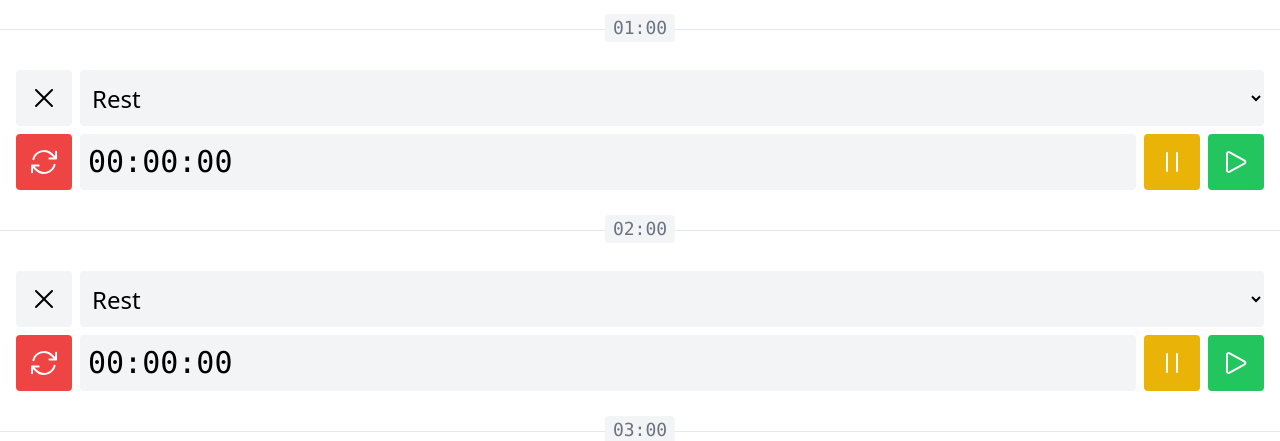
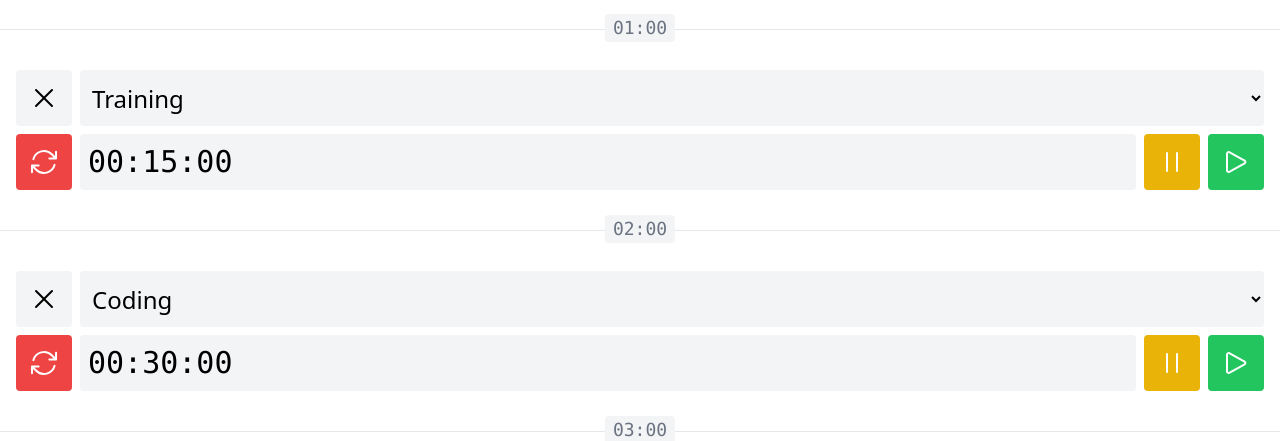
Before and after one commit to sigmarius/vue-ontrack, a Vue app: page /#timeline in a window 1280 px wide. Shown: the part 261-702 px from the top of the page. Built offline with nearby package versions, Linux system fonts and the light colour scheme.

Commit message:
Реализует выбор активностей случайным образом

```diff
--- a/src/App.vue
+++ b/src/App.vue
@@ -22,9 +22,9 @@ function goToPage(page) {
   currentPage.value = page;
 }
 
-const timelineItems = ref(generateTimelineItems());
+const activities = ref(generateActivities());
 
-const activities = ref(generateActivities());
+const timelineItems = ref(generateTimelineItems(activities.value));
 
 // чтобы выполнить повторно функцию, зависящую от реактивных переменных
 // используется функция computed(() => {})
@@ -36,6 +36,7 @@ function deleteActivity(activity) {
   timelineItems.value.forEach((timelineItem) => {
     if (timelineItem.activityId === activity.id) {
       timelineItem.activityId = null;
+      timelineItem.activitySeconds = 0;
     }
   });
 
--- a/src/functions.js
+++ b/src/functions.js
@@ -1,7 +1,6 @@
 import {
   PAGE_TIMELINE,
   HOURS_IN_DAY,
-  MIDNIGHT_HOUR,
   SECONDS_IN_HOUR,
   SECONDS_IN_MINUTE,
   MINUTES_IN_HOUR,
@@ -39,18 +38,15 @@ export function normalizeSelectValue(value) {
     : Number(value);
 }
 
-export function generateTimelineItems() {
-  const timelineItems = [];
+export function generateTimelineItems(activities) {
+  return [...Array(HOURS_IN_DAY).keys()]
+    .map(hour => ({
+      hour,
 
-  for (let hour = MIDNIGHT_HOUR; hour < HOURS_IN_DAY; hour++) {
-    timelineItems.push({
-      hour,
-      activityId: null,
-      activitySeconds: 0
-     });
-  }
-
-  return timelineItems;
+      /** случайным образом рассчитываем activityId и activitySeconds */
+      activityId: hour % 4 === 0 ? null : activities[hour % 2].id,
+      activitySeconds: hour % 4 === 0 ? 0 : (15 * SECONDS_IN_MINUTE * hour) % SECONDS_IN_HOUR
+    }));
 }
 
 export function generateActivitySelectOptions(activities) {
```
